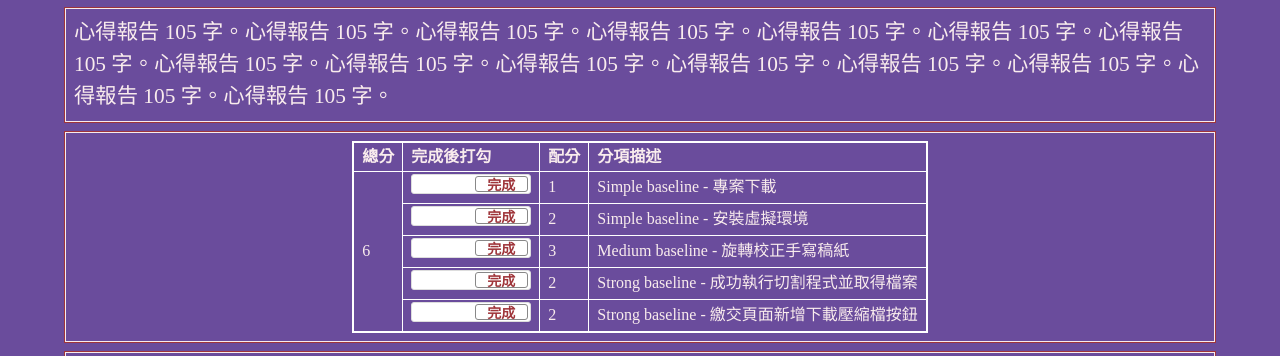
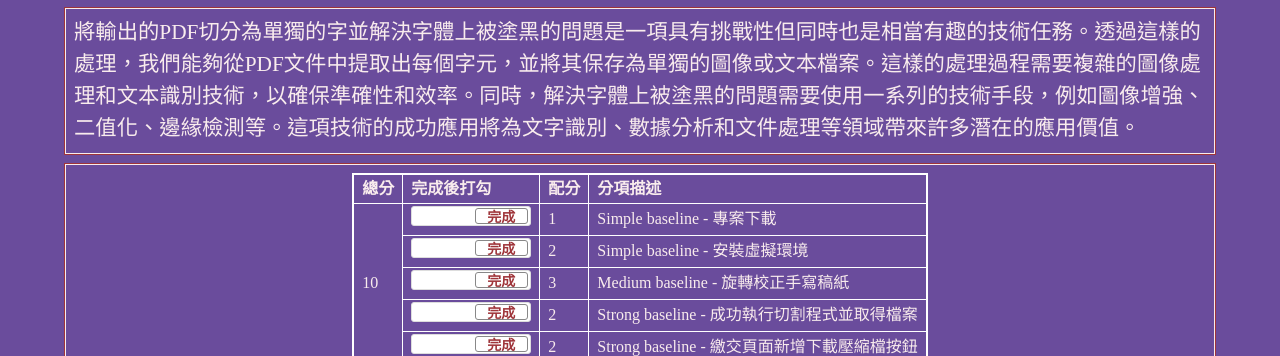
Before and after one commit to seanwascoding/ct2024s, a plain HTML site: page hw03/index.html in a window 1280 px wide. Shown: the part 325-681 px from the top of the page. Drawn offline with nearby package versions, Linux system fonts and the light colour scheme.

Commit message:
update hw02 03 04

```diff
--- a/hw03/index.html
+++ b/hw03/index.html
@@ -196,7 +196,7 @@
   <!-- ------------------------------------------------>
   <div class="row hw12">
     <div class="col-md-12 twenty">
-      心得報告 105 字。心得報告 105 字。心得報告 105 字。心得報告 105 字。心得報告 105 字。心得報告 105 字。心得報告 105 字。心得報告 105 字。心得報告 105 字。心得報告 105 字。心得報告 105 字。心得報告 105 字。心得報告 105 字。心得報告 105 字。心得報告 105 字。
+      將輸出的PDF切分為單獨的字並解決字體上被塗黑的問題是一項具有挑戰性但同時也是相當有趣的技術任務。透過這樣的處理，我們能夠從PDF文件中提取出每個字元，並將其保存為單獨的圖像或文本檔案。這樣的處理過程需要複雜的圖像處理和文本識別技術，以確保準確性和效率。同時，解決字體上被塗黑的問題需要使用一系列的技術手段，例如圖像增強、二值化、邊緣檢測等。這項技術的成功應用將為文字識別、數據分析和文件處理等領域帶來許多潛在的應用價值。
     </div>
   </div>
 
@@ -323,6 +323,14 @@
       score += parseInt(d3.select('#m3').html());
     }
 
+    if (d3.select("#myCheckbox4").property("checked")){
+      score += parseInt(d3.select('#m4').html());
+    }
+
+    if (d3.select("#myCheckbox5").property("checked")){
+      score += parseInt(d3.select('#m4').html());
+    }
+
     d3.select("#myTotal").html(score);
   }
 </script>
```
Also changed, not shown: hw01/index.html (+1 -1 lines), hw02/index.html (+1 -1 lines), hw04/index.html (+1 -8 lines).
